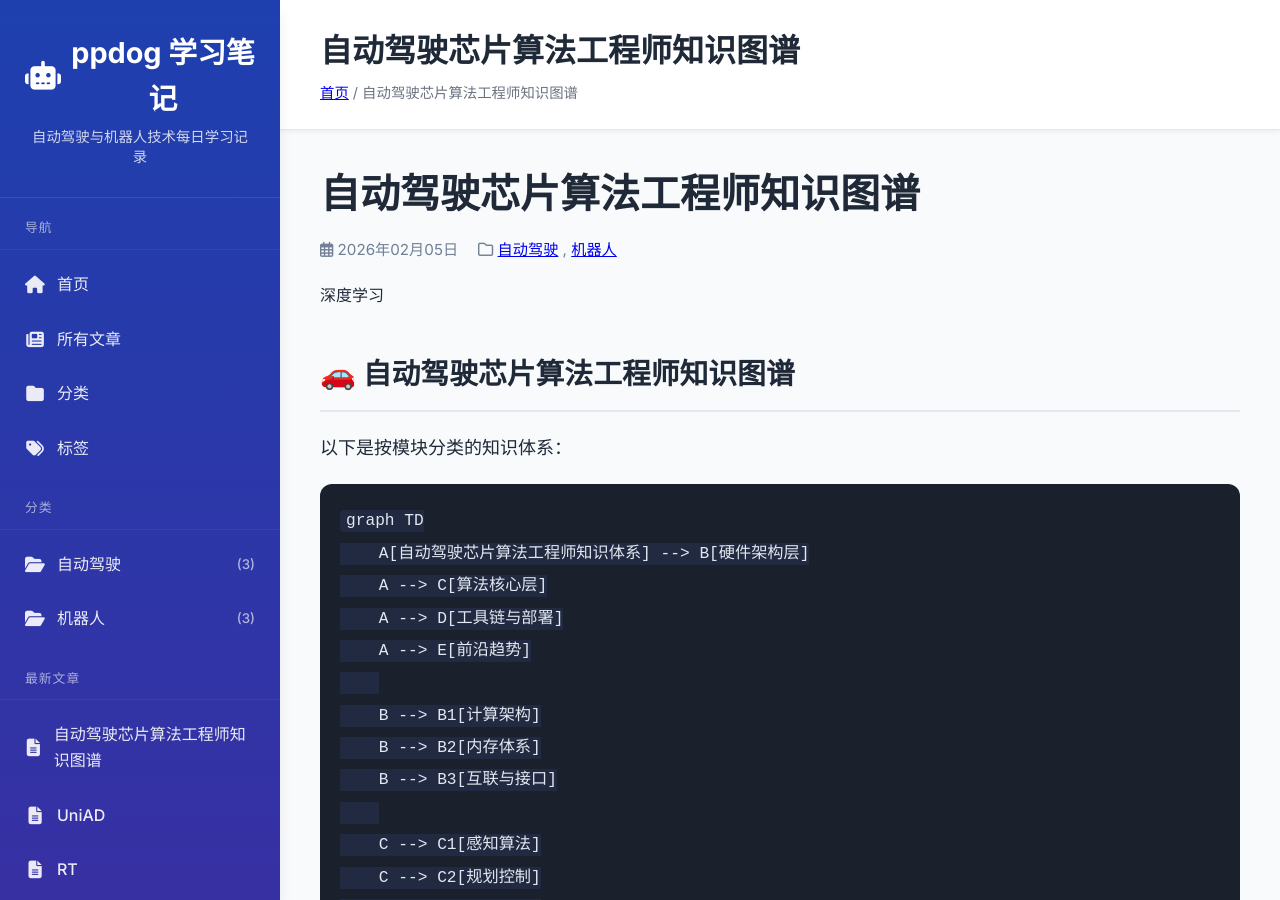
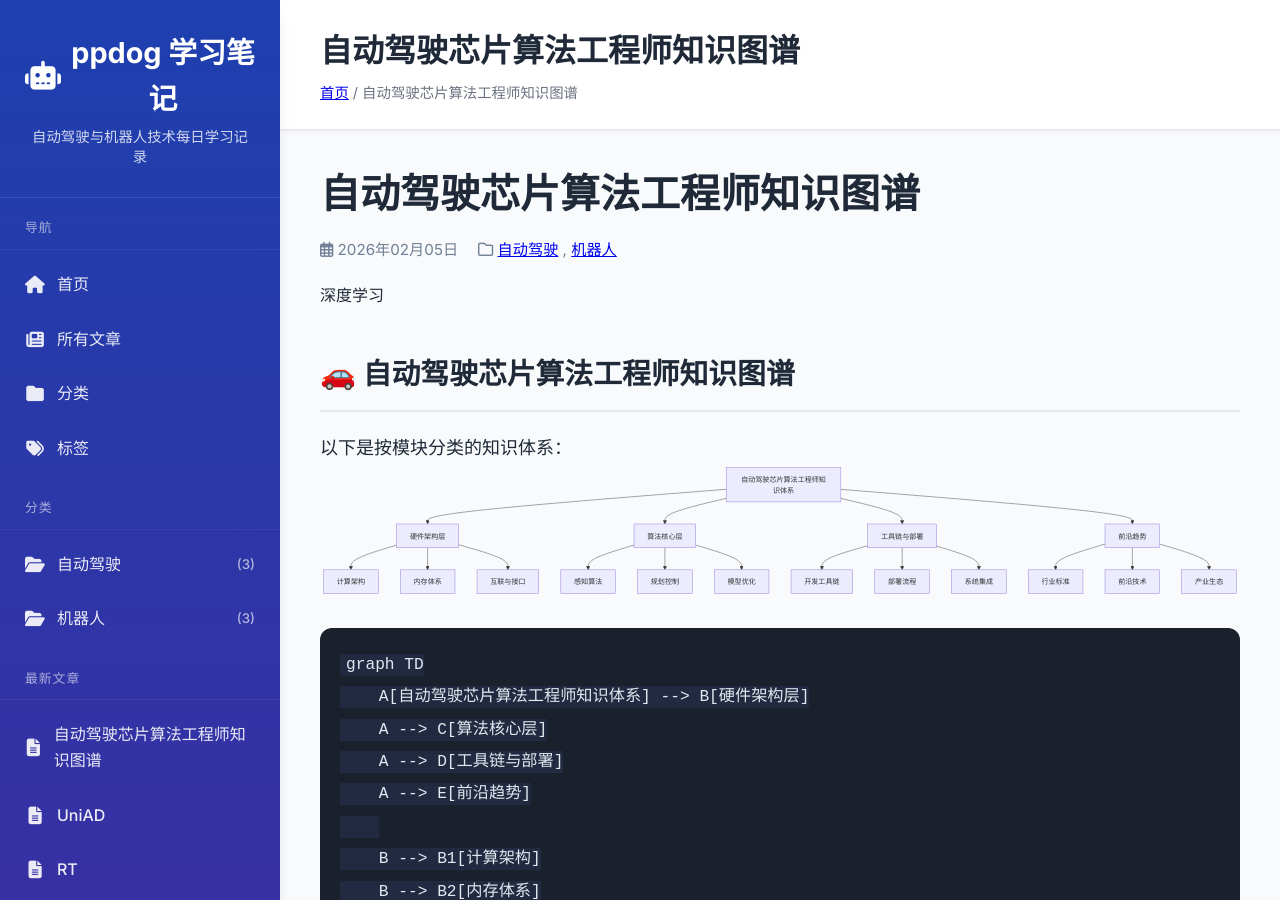
Before and after one commit to loveppdog/loveppdog.github.io, a Jekyll site: the page built from _posts/2026-02-05-自动驾驶芯片算法工程师知识图谱.md, in a window 1280 px wide and 900 px high. Built offline with Jekyll 4.4.1, drawn with Linux system fonts in a browser that asks for light colours.

Commit message:
20260205 new md v3

````diff
--- a/_posts/2026-02-05-自动驾驶芯片算法工程师知识图谱.md
+++ b/_posts/2026-02-05-自动驾驶芯片算法工程师知识图谱.md
@@ -8,6 +8,30 @@ tags: [深度学习]
 ## 🚗 自动驾驶芯片算法工程师知识图谱
 
 以下是按模块分类的知识体系：
+
+
+<script src="https://cdn.jsdelivr.net/npm/mermaid/dist/mermaid.min.js"></script>
+<script>mermaid.initialize({startOnLoad:true});</script>
+
+<div class="mermaid">
+graph TD
+    A[自动驾驶芯片算法工程师知识体系] --> B[硬件架构层]
+    A --> C[算法核心层]
+    A --> D[工具链与部署]
+    A --> E[前沿趋势]
+    B --> B1[计算架构]
+    B --> B2[内存体系]
+    B --> B3[互联与接口]
+    C --> C1[感知算法]
+    C --> C2[规划控制]
+    C --> C3[模型优化]
+    D --> D1[开发工具链]
+    D --> D2[部署流程]
+    D --> D3[系统集成]
+    E --> E1[行业标准]
+    E --> E2[前沿技术]
+    E --> E3[产业生态]
+</div>
 
 ```mermaid
 graph TD
````
